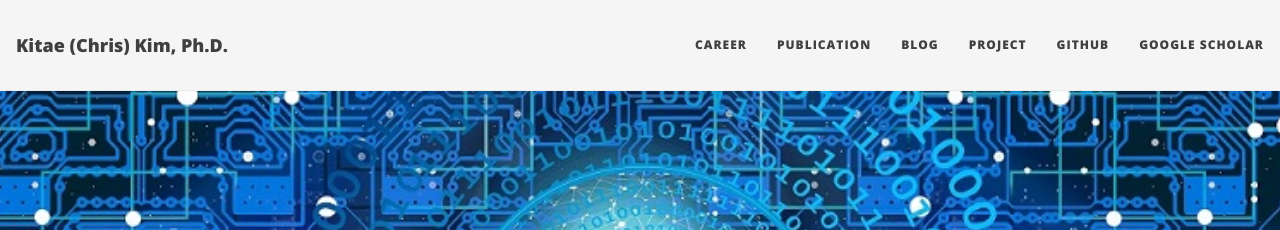
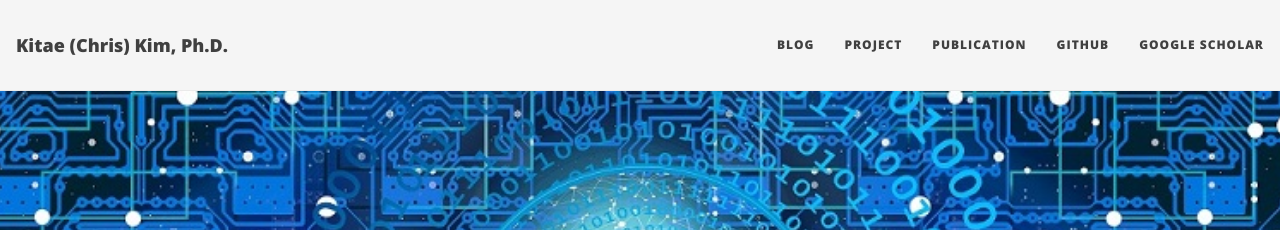
Before and after one commit to AidenFather/AidenFather.github.io, a Jekyll site: the page built from index.md, in a window 1280 px wide. Shown: the top 230 px of the page. Built offline with Jekyll 4.4.1, drawn with Linux system fonts in a browser that asks for light colours; nearby versions of some CDN libraries; part of the change alters nothing that is shown.

Commit message:
Update _config.yml

```diff
--- a/_config.yml
+++ b/_config.yml
@@ -12,10 +12,10 @@ author: Chris Kim
 # [조건부수정] 네비게이션 바에 포함되는 항목 (명칭 수정, 추가, 삭제 가능)
 # 예를 들어 ETRI 라는 항목을 네비게이션 바에 추가하고 싶은 경우, etri.md 파일 생성 후 ETRI: "etri" 라고 지정.
 navbar-links:
-  Career: "career"
-  Publication: "publication"
+  #Career: "career"
   Blog: "blog"
   Project: "project"
+  Publication: "publication"
   GitHub: "https://github.com/AidenFather"
   Google Scholar: "https://scholar.google.com/citations?user=oY_tVlEAAAAJ&hl=en"
 
```
